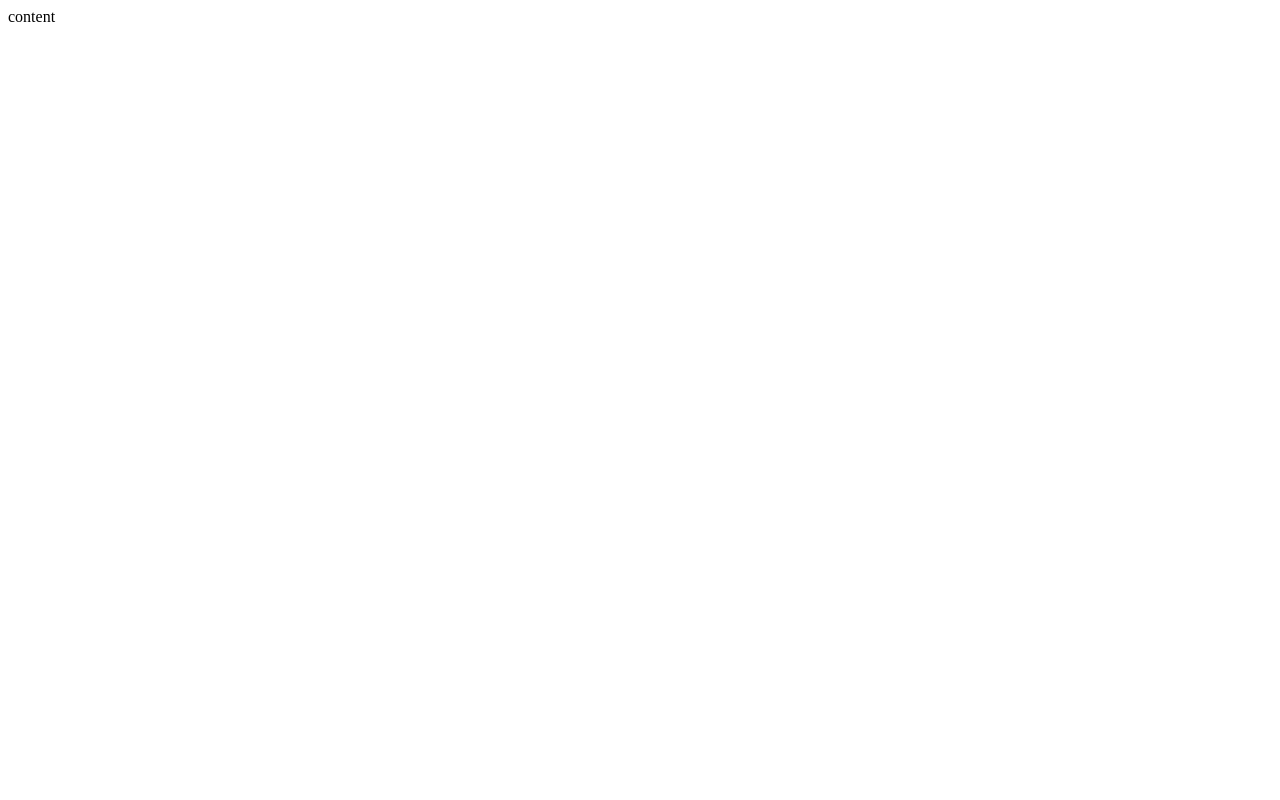
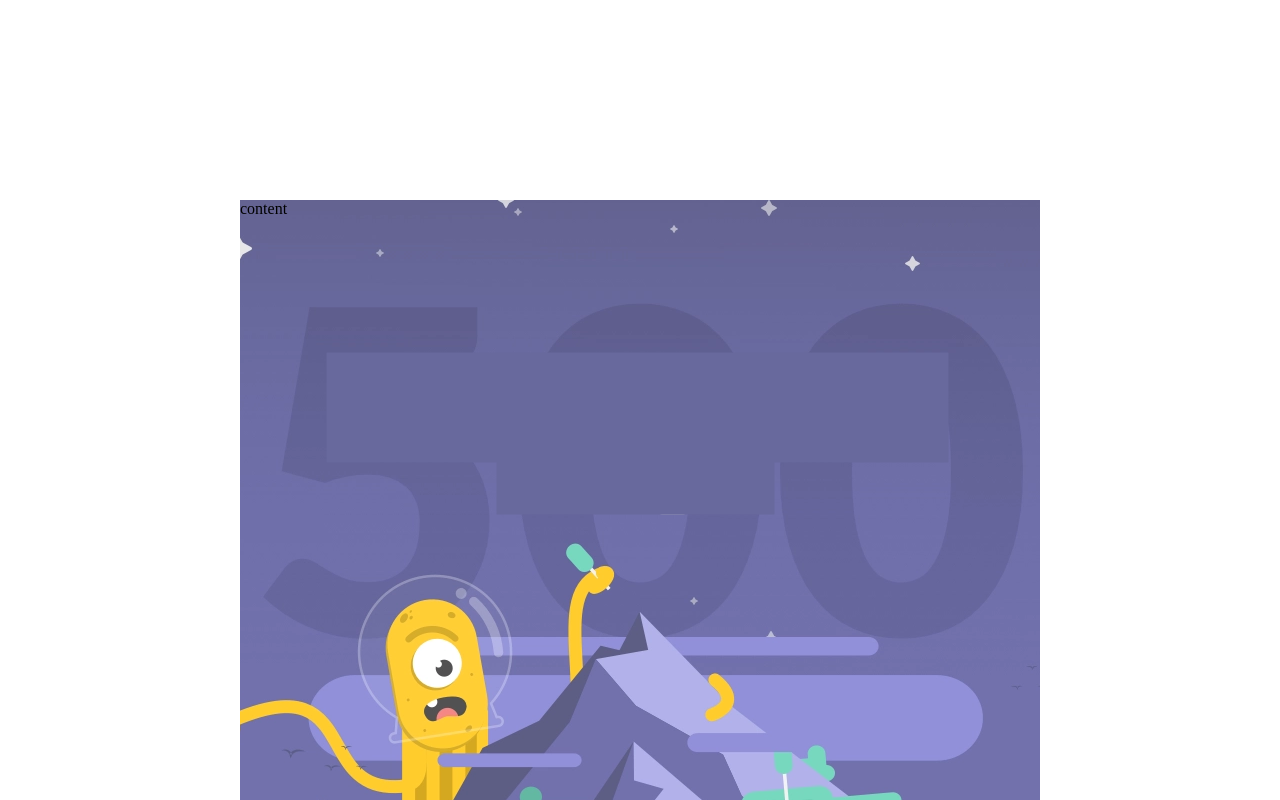
Before and after one commit to vitgri1/03-1-space-squid-1, a website: page index.html in a window 1280 px wide. Drawn offline with Linux system fonts and the light colour scheme.

Commit message:
Basic design #1

```diff
--- a/index.html
+++ b/index.html
@@ -5,8 +5,11 @@
     <meta http-equiv="X-UA-Compatible" content="IE=edge">
     <meta name="viewport" content="width=device-width, initial-scale=1.0">
     <title>SQUID</title>
+    <link rel="stylesheet" href="./main.css">
 </head>
 <body>
-    content
+    <main>
+        content
+    </main>
 </body>
 </html>
--- /dev/null
+++ b/main.css
@@ -0,0 +1,11 @@
+body{
+    margin: 0;
+}
+main{
+    margin-left: calc(50% - 400px);
+    margin-top: 200px;
+    width: 800px;
+    height: 600px;
+    background-image: url(./bg.webp);
+    background-position: center;
+}
```
Also changed, not shown: bg.webp (added).
